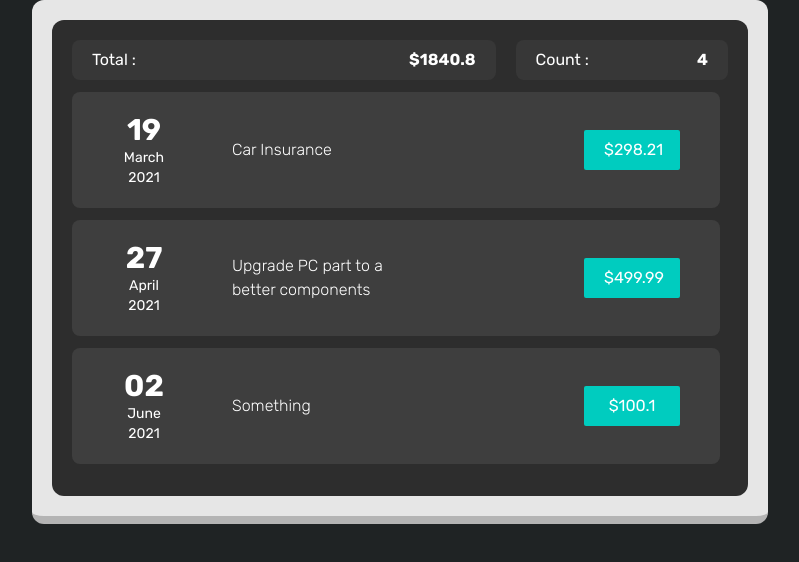
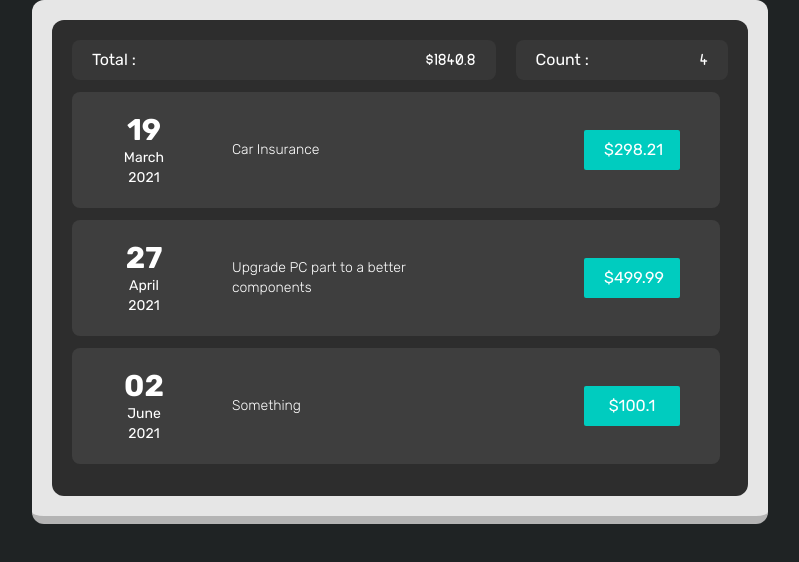
Before and after one commit to hanz-fr/react-expensetracker, a React (Create React App) app: page / in a window 1280 px wide. Shown: the top 562 px of the page, without its empty margins (240-1039 px from the left). Built offline with nearby package versions, Linux system fonts and the light colour scheme.

Commit message:
(components) : change font on ExpenseCount and ExpenseTotal

```diff
--- a/src/components/ExpenseCount.js
+++ b/src/components/ExpenseCount.js
@@ -2,7 +2,7 @@ function ExpenseCount(props) {
   return (
     <div className="flex basis-1/3 justify-between px-5 py-2 bg-[#373737] rounded-lg">
       <div className="text-base text-white">Count :</div>
-      <div className="text-base font-bold text-white">{props.count}</div>
+      <div className="text-base font-bold font-equinox text-white">{props.count}</div>
     </div>
   );
 }
--- a/src/components/ExpenseItem.js
+++ b/src/components/ExpenseItem.js
@@ -15,7 +15,7 @@ function ExpenseItem(props) {
           <ExpenseDate date={props.date} />
           {/* Title */}
           <div className="my-auto">
-            <p className="w-48 text-white text-base font-light">{title}</p>
+            <p className="w-48 text-white text-sm font-light">{title}</p>
           </div>
         </div>
         <div className="mx-20"></div>
--- a/src/components/ExpenseTotal.js
+++ b/src/components/ExpenseTotal.js
@@ -3,7 +3,7 @@ function ExpenseTotal(props) {
   return (
     <div className="flex basis-2/3 justify-between px-5 py-2 bg-[#373737] rounded-lg">
       <div className="text-base text-white">Total :</div>
-      <div className="text-base font-bold text-white">${props.total.toFixed(1)}</div>
+      <div className="text-base font-bold text-white font-equinox">${props.total.toFixed(1)}</div>
     </div>
   );
 }
--- a/src/index.css
+++ b/src/index.css
@@ -12,3 +12,16 @@ code {
   font-family: source-code-pro, Menlo, Monaco, Consolas, 'Courier New',
     monospace;
 }
+
+
+@font-face {
+  font-family: "Equinox";
+  font-weight: bold;
+  src: url("../public/fonts/Equinox/Equinox\ Bold.otf");
+}
+
+@font-face {
+  font-family: "Equinox";
+  font-weight: normal;
+  src: url("../public/fonts/Equinox/Equinox\ Regular.otf");
+}
--- a/tailwind.config.js
+++ b/tailwind.config.js
@@ -4,7 +4,11 @@ module.exports = {
     "./src/**/*.{js,jsx,ts,tsx}",
   ],
   theme: {
-    extend: {},
+    extend: {
+      fontFamily: {
+        equinox: ["Equinox", "cursive"],
+      },
+    },
   },
   plugins: [
     require('tailwind-scrollbar')({ nocompatible: true }),
```
Also changed, not shown: public/fonts/Equinox/Equinox Bold.otf (added), public/fonts/Equinox/Equinox Regular.otf (added).
